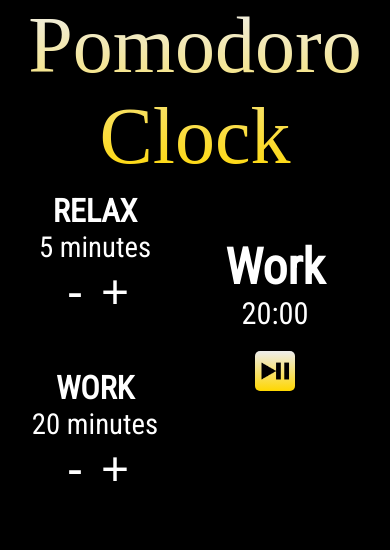
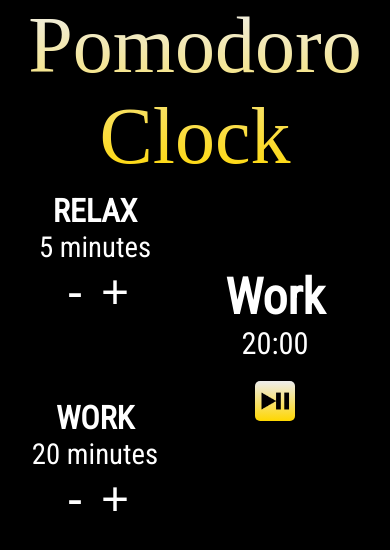
Before and after one commit to walterswoodward/react_pomodoro, a React (Create React App) app: page / in a window 390 px wide. Shown: the top 550 px of the page. Built offline with nearby package versions, Linux system fonts and the light colour scheme; a web font is replaced by a local one.

Commit message:
mobile responsiveness WIP

```diff
--- a/src/App.css
+++ b/src/App.css
@@ -46,12 +46,16 @@ body {
   justify-content: center;
 }
 
-.settings_col {
+.settings {
   display: flex;
   flex-direction: column;
   width: 250px;
   font-size: 1rem;
   padding: 10px 0px;
+}
+
+.setting {
+  height: 150px;
 }
 
 .settings_btns {
--- a/src/App.js
+++ b/src/App.js
@@ -124,7 +124,7 @@ class PomodoroClock extends Component {
         <div id="title">Pomodoro Clock</div>
 
         <div id="settings_container">
-          <div className="settings_col">
+          <div className="settings">
             <Timer
               updateSession={this.updateSessionLength}
               setTime={this.state.relaxMinutes}
@@ -204,7 +204,7 @@ class Timer extends React.Component {
 
   render() {
     return (
-      <div id={this.props.token}>
+      <div id={this.props.token} className="setting">
         <h5 className="settings_title">{this.props.token}</h5>
 
         {/* span used here for inline attribute */}
@@ -213,8 +213,7 @@ class Timer extends React.Component {
           onClick={this.handleTimeDec}
           disabled={this.props.paused}
           className="settings_btns"
-        >
-          -
+        >-
         </button>
         <button
           onClick={this.handleTimeInc}
```
